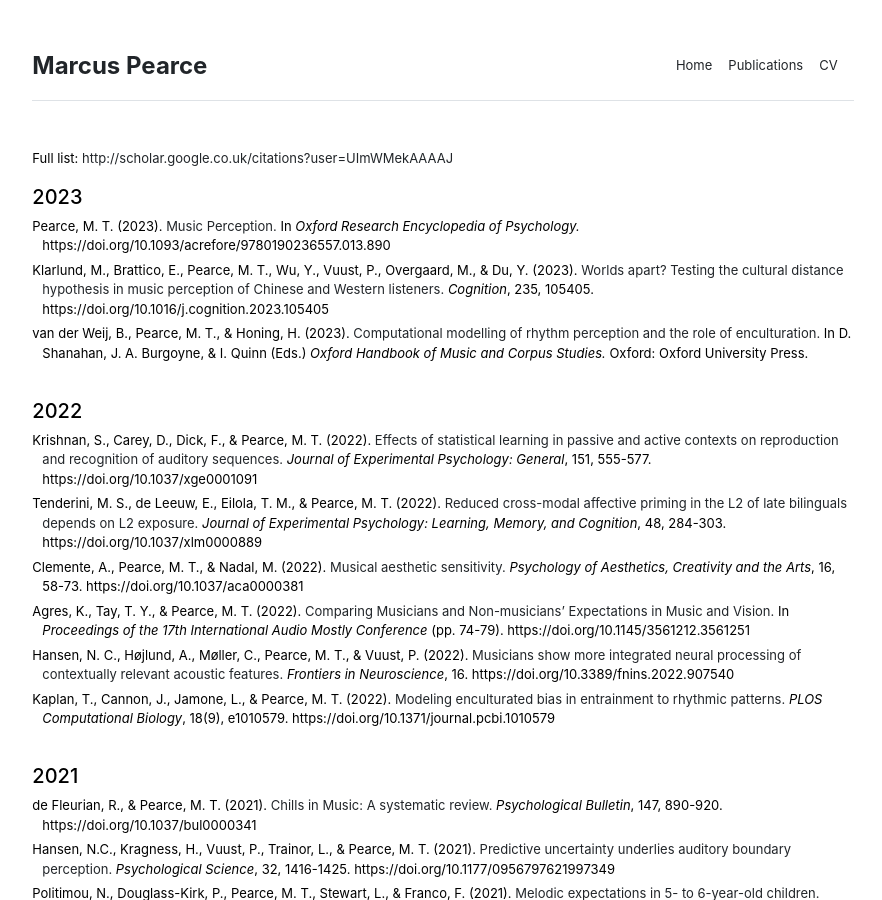
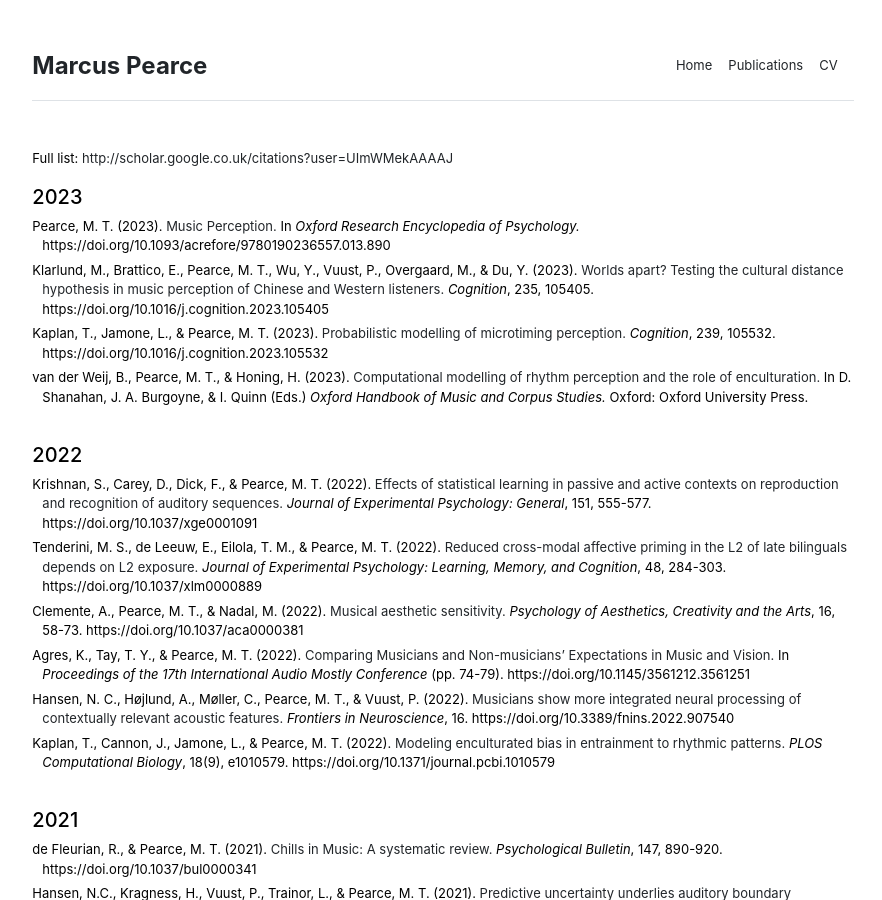
Before and after one commit to mtpearce/mtpearce.github.io, a Jekyll site: the page built from publications.md, in a window 1280 px wide and 900 px high. Shown: the whole window, without its empty margins (197-1079 px from the left). Built offline with Jekyll 4.4.1, drawn with Linux system fonts in a browser that asks for light colours; some of the changed text lies outside the part shown.

Commit message:
Update publications page.

```diff
--- a/publications.md
+++ b/publications.md
@@ -9,9 +9,11 @@ title: "Publications"
 
 <ul class="publications">
 
-<li>Pearce, M. T. (2023). <a href="https://oxfordre.com/psychology/display/10.1093/acrefore/9780190236557.001.0001/acrefore-9780190236557-e-890">Music Perception.</a> In <i>Oxford Research Encyclopedia of Psychology.</i> https://doi.org/10.1093/acrefore/9780190236557.013.890</li>
+<li>Pearce, M. T. (2023). <a href="assets/papers/Pearce2023.pdf">Music Perception.</a> In <i>Oxford Research Encyclopedia of Psychology.</i> https://doi.org/10.1093/acrefore/9780190236557.013.890</li>
 
 <li>Klarlund, M., Brattico, E., Pearce, M. T., Wu, Y., Vuust, P., Overgaard, M., & Du, Y. (2023). <a href="assets/papers/KlarlundEtAl2023.pdf">Worlds apart? Testing the cultural distance hypothesis in music perception of Chinese and Western listeners.</a> <i>Cognition</i>, 235, 105405. https://doi.org/10.1016/j.cognition.2023.105405</li>
+
+<li>Kaplan, T., Jamone, L., & Pearce, M. T. (2023). <a href="assets/papers/KaplanEtAl2023.pdf">Probabilistic modelling of microtiming perception.</a> <i>Cognition</i>, 239, 105532. https://doi.org/10.1016/j.cognition.2023.105532</li>
 
 <li>van der Weij, B., Pearce, M. T., & Honing, H. (2023). <a href="">Computational modelling of rhythm perception and the role of enculturation.</a> In D. Shanahan, J. A. Burgoyne, & I. Quinn (Eds.) <i>Oxford Handbook of Music and Corpus Studies.</i> Oxford: Oxford University Press.</li>
 
```
Also changed, not shown: other parts of publications.md (+1 -1 lines), index.md (+1 -1 lines), 2 other files.
